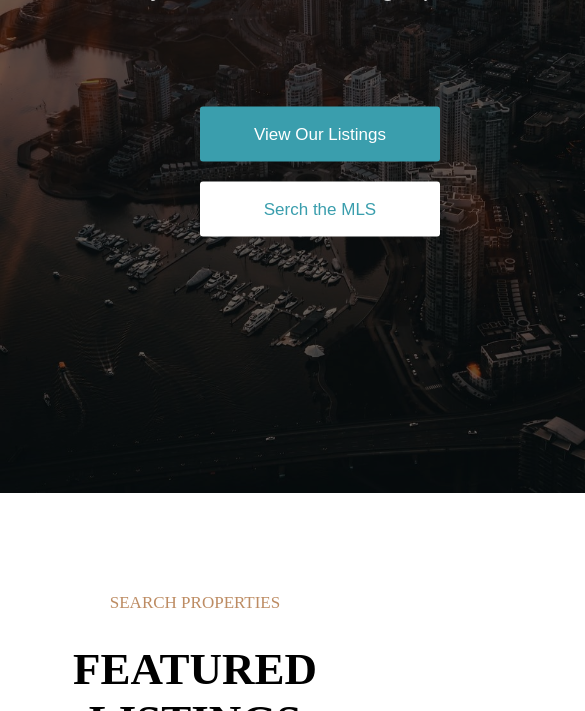
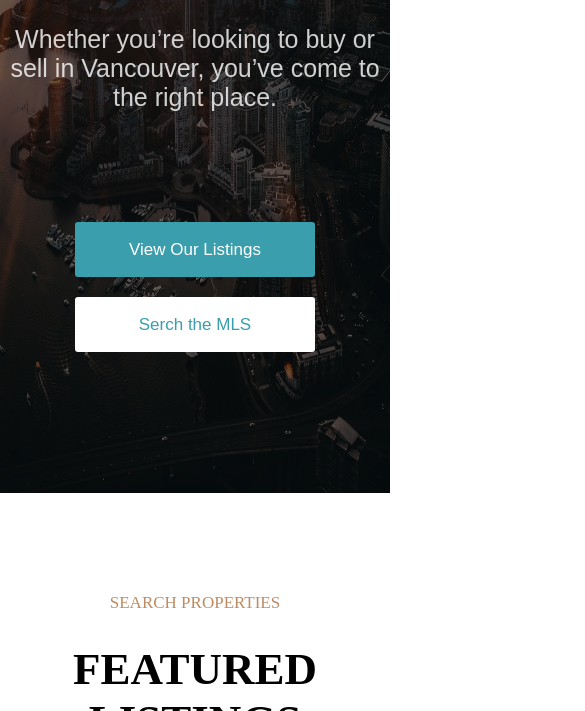
Before and after one commit to SOunit/ciccc_real_estate, a website: page index.html in a window 390 px wide. Shown: the part 407-1118 px from the top of the page, 585 px wide, since content can reach past the window. Drawn offline with Linux system fonts and the light colour scheme.

Commit message:
Fix design

```diff
--- a/scss/_hero.scss
+++ b/scss/_hero.scss
@@ -4,7 +4,7 @@
   margin-top: -25px;
 
   img {
-    width: 100%;
+    width: 100vw;
     height: 900px;
   }
 }
@@ -55,11 +55,11 @@
   transform: translate(-50%, -50%);
   text-align: center;
   color: white;
-  line-height: 20px;
 
   h1 {
     font-family: Arial, Helvetica, sans-serif;
     font-size: 95px;
+    display: inline-block;
   }
 }
 
@@ -113,17 +113,10 @@ button.button2 {
   .background-mobile {
     display: block;
     position: absolute;
-
-    img {
-      width: 40rem;
-    }
-  }
-
-  .background {
-    width: 40rem;
   }
 
   .hero-contents {
+    line-height: normal;
     h1 {
       font-family: Arial, Helvetica, sans-serif;
       font-size: 50px;
@@ -156,4 +149,16 @@ button.button2 {
       margin-right: 0;
     }
   }
+
+  img.background-mobile {
+    max-width: 40rem;
+  }
+
+  .hero {
+    position: relative;
+
+    img {
+      width: 100vw;
+    }
+  }
 }
```
Also changed, not shown: css/main.css, 1 other file.
